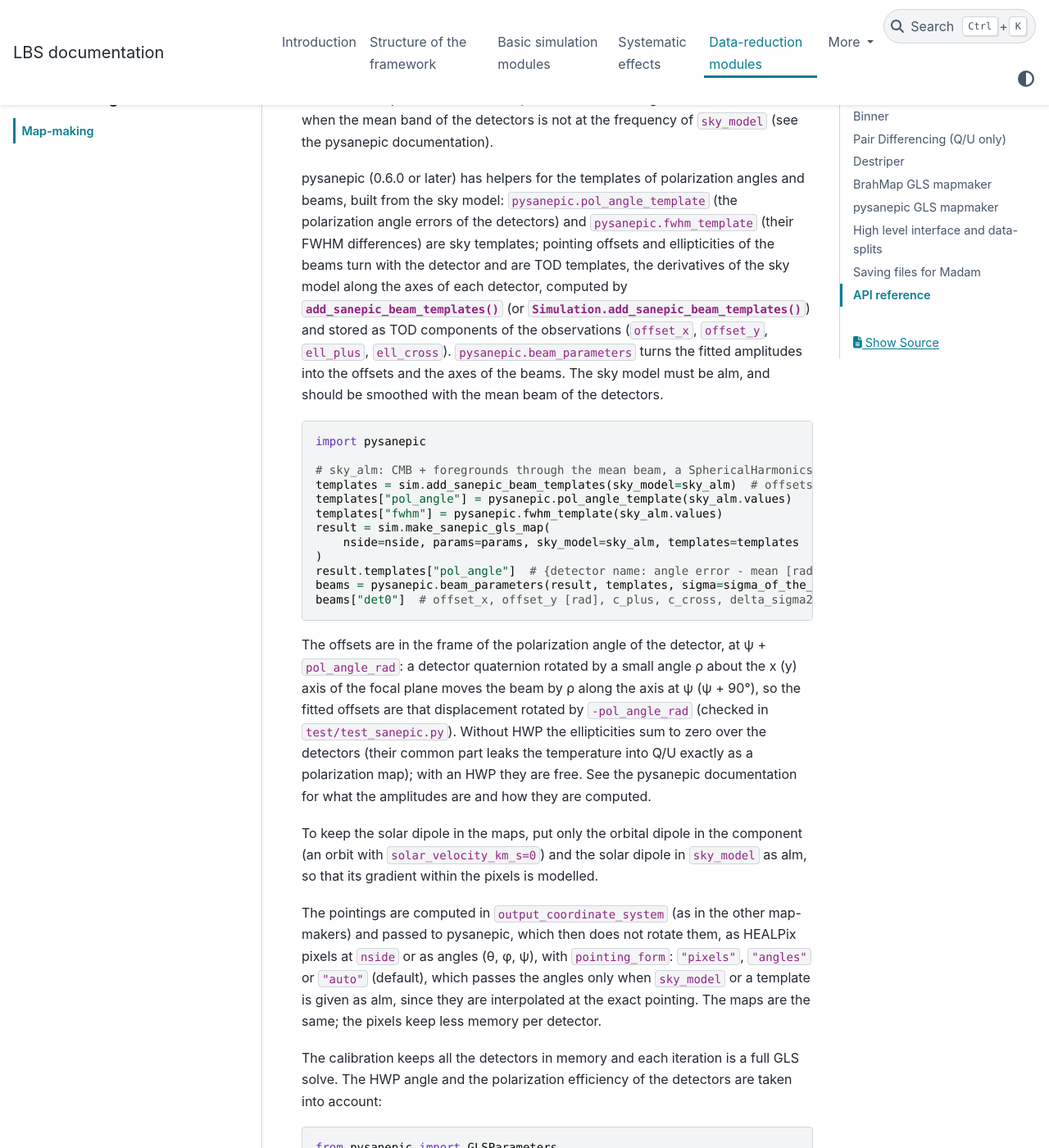
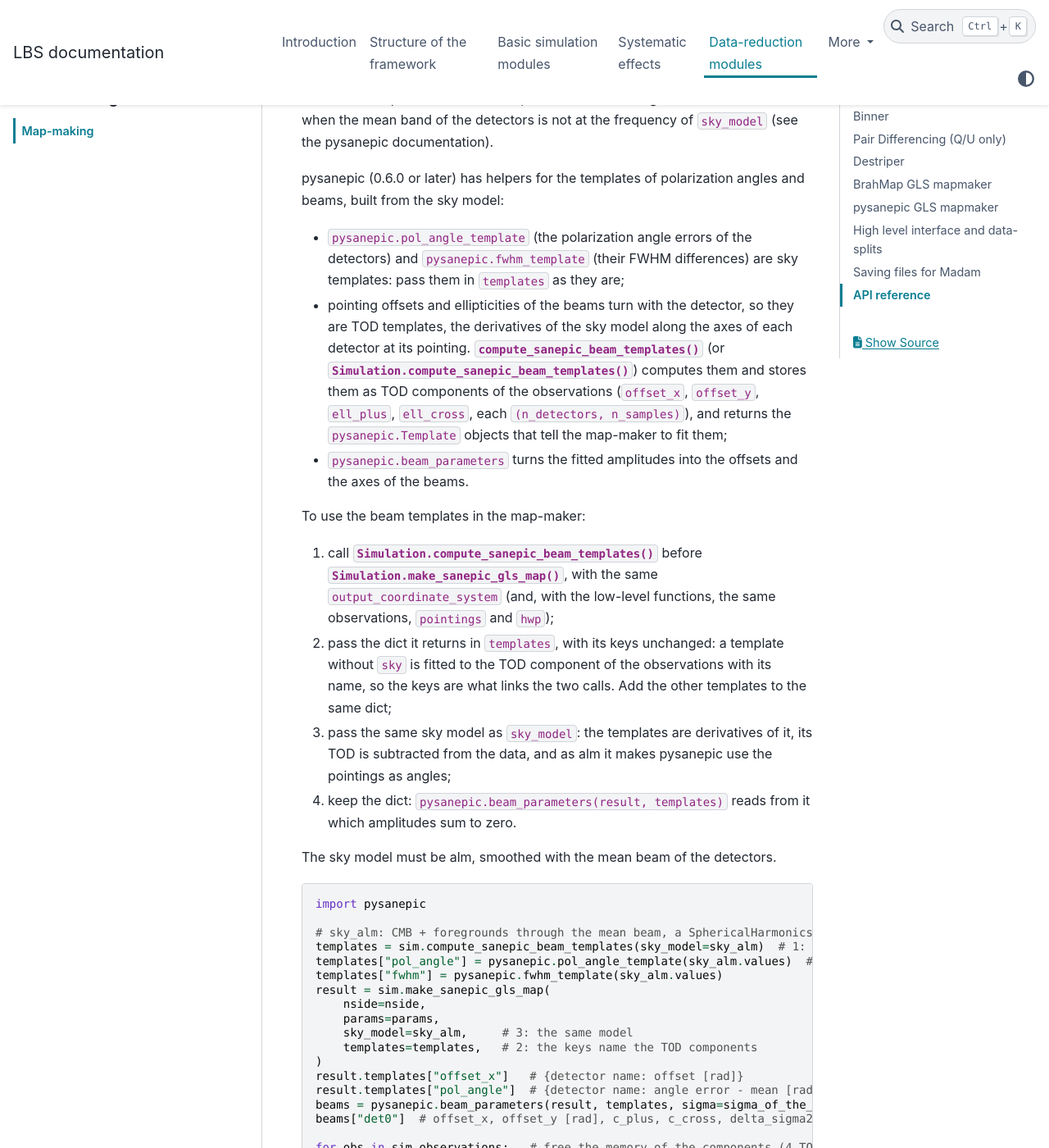
Before and after one commit to litebird/litebird_sim, a Sphinx documentation site: the page built from docs/source/mapmaking.rst, in a window 1280 px wide and 1400 px high, scrolled down 20203 px. Shown: the whole window at 82% size. Built offline with Sphinx 7.4.7 and the PyData theme 0.15.4, drawn with Linux system fonts in a browser that asks for light colours; cross-references to code outside the pages are shown as plain code; some of the changed text lies outside the part shown.

Commit message:
compute_sanepic_beam_templates: renamed, and how to use it with the map-maker
add_* in litebird_sim adds a signal to the TOD: the beam templates are
computed for the analysis, so the function is compute_sanepic_beam_templates.
Docstring and docs explain how to use it with make_sanepic_gls_map (same
coordinates and sky_model, the returned dict in templates with its keys,
kept for beam_parameters, freeing the components); make_sanepic_gls_map
says which component is missing for a TOD template.

Co-Authored-By: Claude Opus 5.5 <noreply@anthropic.com>

```diff
--- a/docs/source/mapmaking.rst
+++ b/docs/source/mapmaking.rst
@@ -918,32 +918,68 @@ calibration when the mean band of the detectors is not at the frequency of
 ``sky_model`` (see the pysanepic documentation).
 
 pysanepic (0.6.0 or later) has helpers for the templates of polarization
-angles and beams, built from the sky model: ``pysanepic.pol_angle_template``
-(the polarization angle errors of the detectors) and
-``pysanepic.fwhm_template`` (their FWHM differences) are sky templates;
-pointing offsets and ellipticities of the beams turn with the detector and
-are TOD templates, the derivatives of the sky model along the axes of each
-detector, computed by :func:`.add_sanepic_beam_templates` (or
-:meth:`.Simulation.add_sanepic_beam_templates`) and stored as TOD components
-of the observations (``offset_x``, ``offset_y``, ``ell_plus``,
-``ell_cross``). ``pysanepic.beam_parameters`` turns the fitted amplitudes
-into the offsets and the axes of the beams. The sky model must be alm, and
-should be smoothed with the mean beam of the detectors.
+angles and beams, built from the sky model:
+
+- ``pysanepic.pol_angle_template`` (the polarization angle errors of the
+  detectors) and ``pysanepic.fwhm_template`` (their FWHM differences) are
+  sky templates: pass them in ``templates`` as they are;
+- pointing offsets and ellipticities of the beams turn with the detector, so
+  they are TOD templates, the derivatives of the sky model along the axes of
+  each detector at its pointing. :func:`.compute_sanepic_beam_templates` (or
+  :meth:`.Simulation.compute_sanepic_beam_templates`) computes them and
+  stores them as TOD components of the observations (``offset_x``,
+  ``offset_y``, ``ell_plus``, ``ell_cross``, each ``(n_detectors,
+  n_samples)``), and returns the ``pysanepic.Template`` objects that tell
+  the map-maker to fit them;
+- ``pysanepic.beam_parameters`` turns the fitted amplitudes into the offsets
+  and the axes of the beams.
+
+To use the beam templates in the map-maker:
+
+1. call :meth:`.Simulation.compute_sanepic_beam_templates` before
+   :meth:`.Simulation.make_sanepic_gls_map`, with the same
+   ``output_coordinate_system`` (and, with the low-level functions, the
+   same observations, ``pointings`` and ``hwp``);
+2. pass the dict it returns in ``templates``, with its keys unchanged: a
+   template without ``sky`` is fitted to the TOD component of the
+   observations with its name, so the keys are what links the two calls.
+   Add the other templates to the same dict;
+3. pass the same sky model as ``sky_model``: the templates are derivatives
+   of it, its TOD is subtracted from the data, and as alm it makes
+   pysanepic use the pointings as angles;
+4. keep the dict: ``pysanepic.beam_parameters(result, templates)`` reads
+   from it which amplitudes sum to zero.
+
+The sky model must be alm, smoothed with the mean beam of the detectors.
 
 .. code-block:: python
 
   import pysanepic
 
   # sky_alm: CMB + foregrounds through the mean beam, a SphericalHarmonics in Galactic coordinates
-  templates = sim.add_sanepic_beam_templates(sky_model=sky_alm)  # offsets, ellipticity
-  templates["pol_angle"] = pysanepic.pol_angle_template(sky_alm.values)
+  templates = sim.compute_sanepic_beam_templates(sky_model=sky_alm)  # 1: offsets, ellipticity
+  templates["pol_angle"] = pysanepic.pol_angle_template(sky_alm.values)  # sky templates
   templates["fwhm"] = pysanepic.fwhm_template(sky_alm.values)
   result = sim.make_sanepic_gls_map(
-      nside=nside, params=params, sky_model=sky_alm, templates=templates
+      nside=nside,
+      params=params,
+      sky_model=sky_alm,     # 3: the same model
+      templates=templates,   # 2: the keys name the TOD components
   )
+  result.templates["offset_x"]   # {detector name: offset [rad]}
   result.templates["pol_angle"]  # {detector name: angle error - mean [rad]}
-  beams = pysanepic.beam_parameters(result, templates, sigma=sigma_of_the_mean_beam)
+  beams = pysanepic.beam_parameters(result, templates, sigma=sigma_of_the_mean_beam)  # 4
   beams["det0"]  # offset_x, offset_y [rad], c_plus, c_cross, delta_sigma2 [rad^2], sigma_major, ...
+
+  for obs in sim.observations:   # free the memory of the components (4 TODs per detector)
+      for name in ("offset_x", "offset_y", "ell_plus", "ell_cross"):
+          delattr(obs, name)
+
+Only the offsets: ``compute_sanepic_beam_templates(sky_model=sky_alm,
+ellipticity=False)`` (2 TODs per detector). The templates can be combined
+with calibration and with the other templates (e.g. the bandpass ones):
+the amplitudes are then inside the gains, and ``template_covariance=True``
+shows how much they are correlated.
 
 The offsets are in the frame of the polarization angle of the detector, at
 ψ + ``pol_angle_rad``: a detector quaternion rotated by a small angle ρ
--- a/litebird_sim/__init__.py
+++ b/litebird_sim/__init__.py
@@ -5,7 +5,7 @@ from litebird_sim.mapmaking import (
     make_brahmap_gls_map,
     make_sanepic_gls_map,
     estimate_sanepic_noise,
-    add_sanepic_beam_templates,
+    compute_sanepic_beam_templates,
     check_valid_splits,
     BinnerResult,
     make_destriped_map,
@@ -394,7 +394,7 @@ __all__ = [
     "make_brahmap_gls_map",
     "make_sanepic_gls_map",
     "estimate_sanepic_noise",
-    "add_sanepic_beam_templates",
+    "compute_sanepic_beam_templates",
     "check_valid_splits",
     "BinnerResult",
     "make_destriped_map",
```
Also changed, not shown: CHANGELOG.md (+1 -1 lines), 4 other files.
